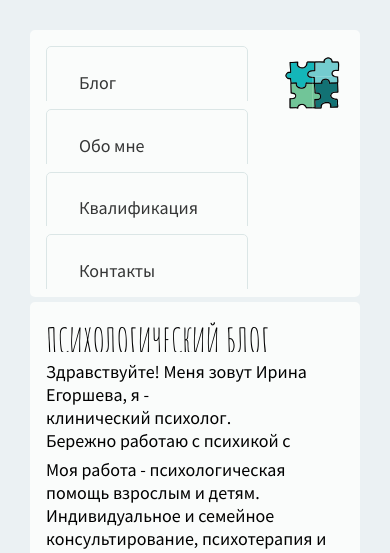
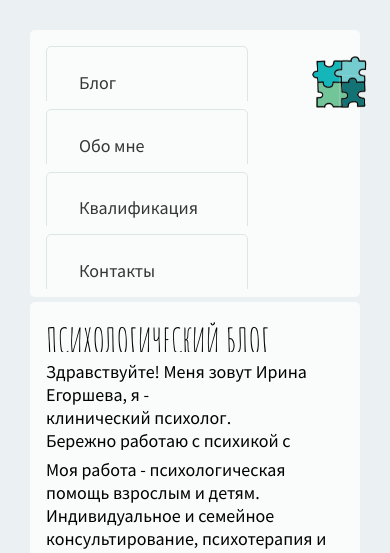
Before and after one commit to janglz/irina-site, a plain HTML site: page index.html in a window 390 px wide. Shown: the top 553 px of the page. Drawn offline with Linux system fonts and the light colour scheme; a web font is replaced by a local one.

Commit message:
mobile norm

```diff
--- a/irina-yegorsheva.css
+++ b/irina-yegorsheva.css
@@ -83,6 +83,12 @@ a {
     text-transform: uppercase;
 }
 
+.main-logo {
+    position: relative;
+    display: block;
+    margin-right: auto;
+}
+
 /*  ОСНОВНАЯ СЕТКА  */
 
 
@@ -115,6 +121,7 @@ a {
     justify-content: flex-end;
     flex-wrap: wrap;
     box-shadow: 0 30px 0 #ebf1f3;
+
 }
 
 .main-article {
@@ -761,11 +768,8 @@ a {
 
     .content {
         display: flex;
-
         flex-wrap: wrap;
         flex-direction: row;
-
-
     }
 
     .mini-button {
@@ -774,7 +778,7 @@ a {
     }
 
     .main-logo {
-        position: absolute;
+        position: fixed;
         top: 5%;
         right: 5%;
     }
```
